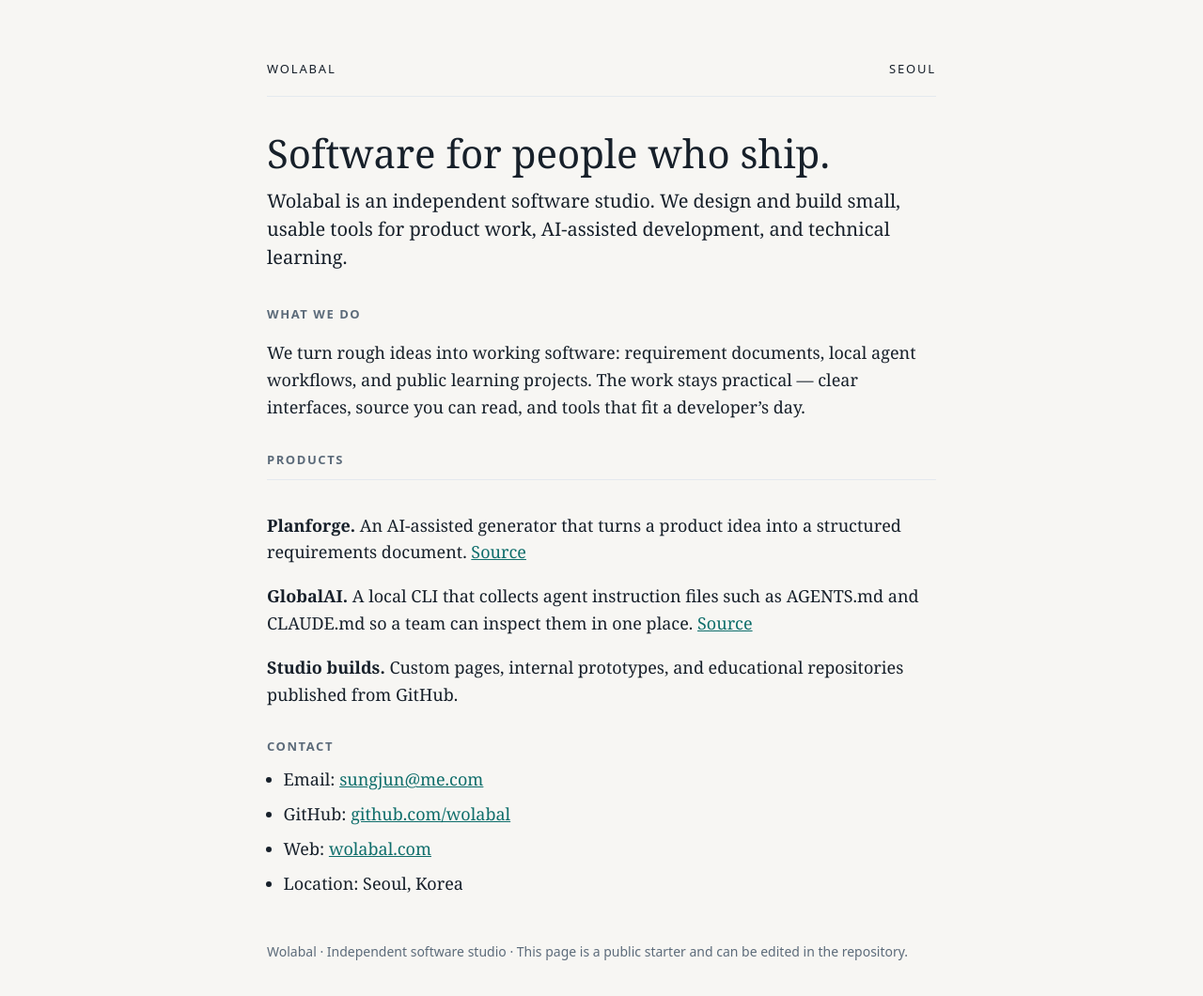
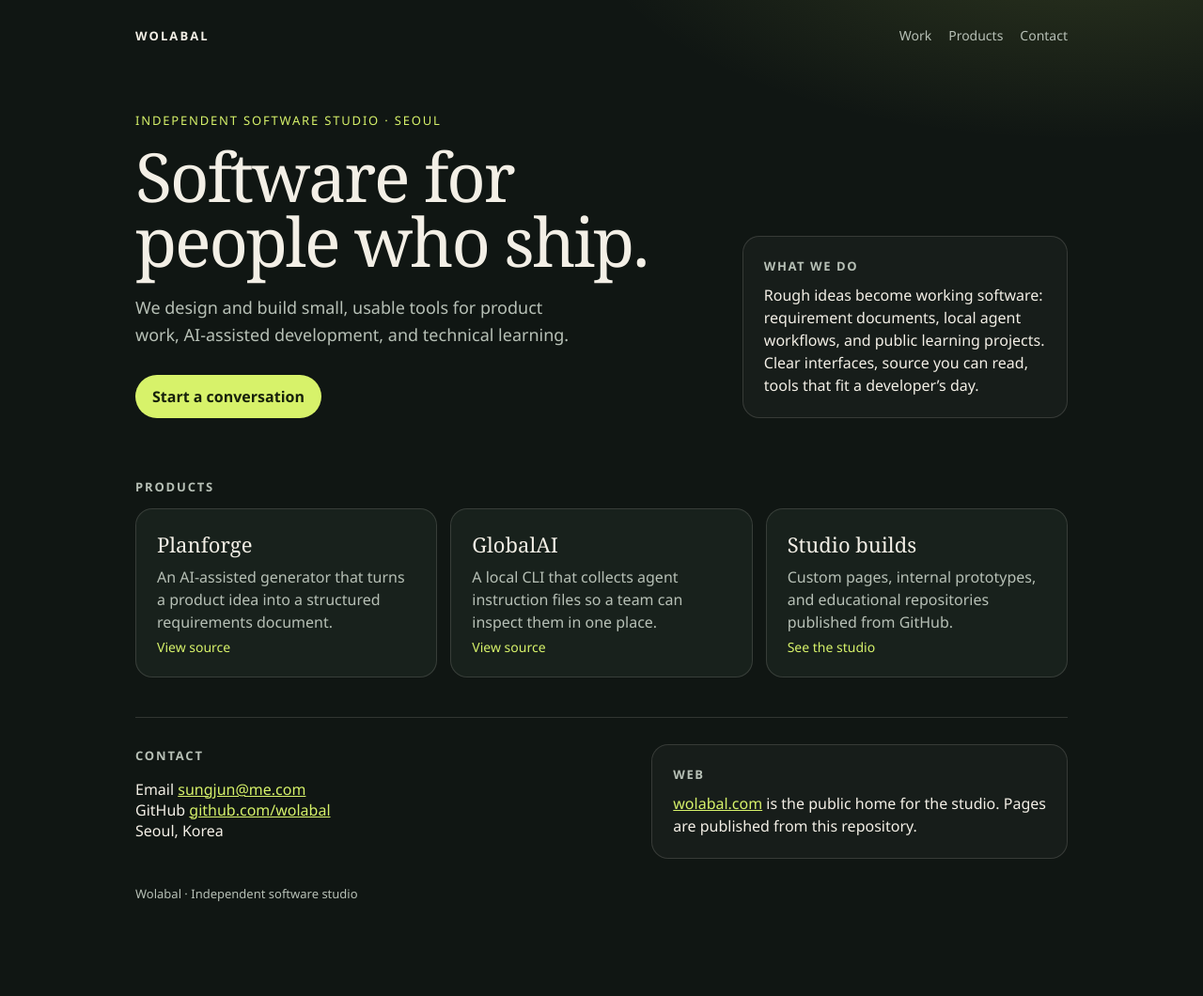
Before and after one commit to wolabal/wolabal.github.io, a plain HTML site: page index.html in a window 1280 px wide. Shown: the whole page at 94% size. After the commit the page ends 1024 px from the top, so only its background shows below. Drawn offline with Linux system fonts and the light colour scheme.

Commit message:
Refresh company page layout and visual design

```diff
--- a/index.html
+++ b/index.html
@@ -6,54 +6,143 @@
   <title>Wolabal — Software studio</title>
   <meta name="description" content="Wolabal builds practical software: product requirements tools, agent workflows, and learning projects.">
   <style>
-    :root { color-scheme: light; --ink:#17202a; --muted:#5c6b7a; --line:#e4e9ee; --accent:#0f6e6b; --bg:#f7f6f3; }
+    :root {
+      color-scheme: dark;
+      --bg: #101613;
+      --bg-2: #18211c;
+      --ink: #f3efe6;
+      --muted: #b7c0b6;
+      --line: rgba(243, 239, 230, 0.14);
+      --accent: #d7f26a;
+      --accent-ink: #17210c;
+    }
     * { box-sizing: border-box; }
-    body { margin: 0; font-family: Georgia, "Iowan Old Style", serif; color: var(--ink); background: var(--bg); }
-    main { max-width: 760px; margin: 0 auto; padding: 64px 24px 80px; }
-    header { display: flex; justify-content: space-between; align-items: baseline; gap: 16px; border-bottom: 1px solid var(--line); padding-bottom: 20px; }
-    .mark { font-family: ui-sans-serif, system-ui, sans-serif; letter-spacing: 0.14em; font-size: 13px; text-transform: uppercase; }
-    a { color: var(--accent); }
-    h1 { font-weight: 500; font-size: 42px; line-height: 1.15; margin: 36px 0 12px; }
-    .lede { font-size: 20px; line-height: 1.5; margin: 0 0 36px; }
-    section { margin: 32px 0; }
-    h2 { font-family: ui-sans-serif, system-ui, sans-serif; font-size: 13px; letter-spacing: 0.12em; text-transform: uppercase; color: var(--muted); margin: 0 0 12px; }
-    p, li { line-height: 1.6; font-size: 18px; }
-    ul { padding-left: 1.1em; margin: 0; }
-    li { margin: 8px 0; }
-    .card { border-top: 1px solid var(--line); padding-top: 16px; }
-    footer { margin-top: 48px; font-family: ui-sans-serif, system-ui, sans-serif; font-size: 14px; color: var(--muted); }
+    body {
+      margin: 0;
+      font-family: "Avenir Next", "Segoe UI", sans-serif;
+      background:
+        radial-gradient(900px 420px at 90% -10%, rgba(215, 242, 106, 0.16), transparent 60%),
+        var(--bg);
+      color: var(--ink);
+    }
+    a { color: inherit; }
+    .wrap { max-width: 1040px; margin: 0 auto; padding: 28px 24px 64px; }
+    nav {
+      display: flex;
+      justify-content: space-between;
+      align-items: center;
+      gap: 16px;
+    }
+    .logo { font-weight: 700; letter-spacing: 0.16em; text-transform: uppercase; font-size: 13px; }
+    .nav-links { display: flex; gap: 18px; font-size: 14px; color: var(--muted); }
+    .nav-links a { text-decoration: none; }
+    .nav-links a:hover { color: var(--ink); }
+    .hero { padding: 72px 0 36px; display: grid; grid-template-columns: 1.4fr 0.8fr; gap: 40px; align-items: end; }
+    .kicker { color: var(--accent); font-size: 13px; letter-spacing: 0.14em; text-transform: uppercase; margin-bottom: 16px; }
+    h1 { font-family: Georgia, serif; font-weight: 500; font-size: clamp(40px, 6vw, 72px); line-height: 0.96; margin: 0; letter-spacing: -0.03em; }
+    .lede { color: var(--muted); font-size: 18px; line-height: 1.6; margin: 22px 0 0; max-width: 46ch; }
+    .cta { display: inline-block; margin-top: 28px; background: var(--accent); color: var(--accent-ink); text-decoration: none; font-weight: 700; padding: 12px 18px; border-radius: 999px; }
+    .panel {
+      border: 1px solid var(--line);
+      background: rgba(255,255,255,0.03);
+      border-radius: 18px;
+      padding: 22px;
+    }
+    .panel strong { display: block; font-size: 13px; letter-spacing: 0.12em; text-transform: uppercase; color: var(--muted); font-weight: 600; }
+    .panel p { margin: 10px 0 0; line-height: 1.5; }
+    section { margin-top: 28px; }
+    h2 { font-size: 13px; letter-spacing: 0.14em; text-transform: uppercase; color: var(--muted); margin: 0 0 14px; }
+    .grid { display: grid; grid-template-columns: repeat(3, 1fr); gap: 14px; }
+    .card {
+      background: var(--bg-2);
+      border: 1px solid var(--line);
+      border-radius: 18px;
+      padding: 22px;
+      min-height: 180px;
+      display: flex;
+      flex-direction: column;
+      justify-content: space-between;
+    }
+    .card h3 { margin: 0 0 8px; font-size: 22px; font-family: Georgia, serif; font-weight: 500; }
+    .card p { margin: 0; color: var(--muted); line-height: 1.5; }
+    .card a { color: var(--accent); text-decoration: none; font-size: 14px; }
+    .contact {
+      display: grid;
+      grid-template-columns: 1.2fr 1fr;
+      gap: 18px;
+      align-items: center;
+      border-top: 1px solid var(--line);
+      margin-top: 42px;
+      padding-top: 28px;
+    }
+    .contact a { color: var(--accent); }
+    footer { margin-top: 28px; color: var(--muted); font-size: 13px; }
+    @media (max-width: 800px) {
+      .hero, .grid, .contact { grid-template-columns: 1fr; }
+      .nav-links { display: none; }
+      .hero { padding-top: 48px; }
+    }
   </style>
 </head>
 <body>
-  <main>
-    <header>
-      <div class="mark">Wolabal</div>
-      <div class="mark">Seoul</div>
+  <div class="wrap">
+    <nav>
+      <div class="logo">Wolabal</div>
+      <div class="nav-links">
+        <a href="#work">Work</a>
+        <a href="#products">Products</a>
+        <a href="#contact">Contact</a>
+      </div>
+    </nav>
+    <header class="hero">
+      <div>
+        <div class="kicker">Independent software studio · Seoul</div>
+        <h1>Software for people who ship.</h1>
+        <p class="lede">We design and build small, usable tools for product work, AI-assisted development, and technical learning.</p>
+        <a class="cta" href="mailto:sungjun@me.com">Start a conversation</a>
+      </div>
+      <aside class="panel">
+        <strong>What we do</strong>
+        <p>Rough ideas become working software: requirement documents, local agent workflows, and public learning projects. Clear interfaces, source you can read, tools that fit a developer’s day.</p>
+      </aside>
     </header>
-    <h1>Software for people who ship.</h1>
-    <p class="lede">Wolabal is an independent software studio. We design and build small, usable tools for product work, AI-assisted development, and technical learning.</p>
-    <section>
-      <h2>What we do</h2>
-      <p>We turn rough ideas into working software: requirement documents, local agent workflows, and public learning projects. The work stays practical — clear interfaces, source you can read, and tools that fit a developer’s day.</p>
-    </section>
-    <section>
+    <section id="products">
       <h2>Products</h2>
-      <div class="card">
-        <p><strong>Planforge.</strong> An AI-assisted generator that turns a product idea into a structured requirements document. <a href="https://github.com/wolabal/planforge">Source</a></p>
-        <p><strong>GlobalAI.</strong> A local CLI that collects agent instruction files such as AGENTS.md and CLAUDE.md so a team can inspect them in one place. <a href="https://github.com/wolabal/globalAI">Source</a></p>
-        <p><strong>Studio builds.</strong> Custom pages, internal prototypes, and educational repositories published from GitHub.</p>
+      <div class="grid">
+        <article class="card">
+          <div>
+            <h3>Planforge</h3>
+            <p>An AI-assisted generator that turns a product idea into a structured requirements document.</p>
+          </div>
+          <a href="https://github.com/wolabal/planforge">View source</a>
+        </article>
+        <article class="card">
+          <div>
+            <h3>GlobalAI</h3>
+            <p>A local CLI that collects agent instruction files so a team can inspect them in one place.</p>
+          </div>
+          <a href="https://github.com/wolabal/globalAI">View source</a>
+        </article>
+        <article class="card">
+          <div>
+            <h3>Studio builds</h3>
+            <p>Custom pages, internal prototypes, and educational repositories published from GitHub.</p>
+          </div>
+          <a href="https://github.com/wolabal">See the studio</a>
+        </article>
       </div>
     </section>
-    <section>
-      <h2>Contact</h2>
-      <ul>
-        <li>Email: <a href="mailto:sungjun@me.com">sungjun@me.com</a></li>
-        <li>GitHub: <a href="https://github.com/wolabal">github.com/wolabal</a></li>
-        <li>Web: <a href="https://wolabal.com">wolabal.com</a></li>
-        <li>Location: Seoul, Korea</li>
-      </ul>
+    <section class="contact" id="contact">
+      <div>
+        <h2>Contact</h2>
+        <p>Email <a href="mailto:sungjun@me.com">sungjun@me.com</a><br>GitHub <a href="https://github.com/wolabal">github.com/wolabal</a><br>Seoul, Korea</p>
+      </div>
+      <div class="panel">
+        <strong>Web</strong>
+        <p><a href="https://wolabal.com">wolabal.com</a> is the public home for the studio. Pages are published from this repository.</p>
+      </div>
     </section>
-    <footer>Wolabal · Independent software studio · This page is a public starter and can be edited in the repository.</footer>
-  </main>
+    <footer>Wolabal · Independent software studio</footer>
+  </div>
 </body>
 </html>
```
